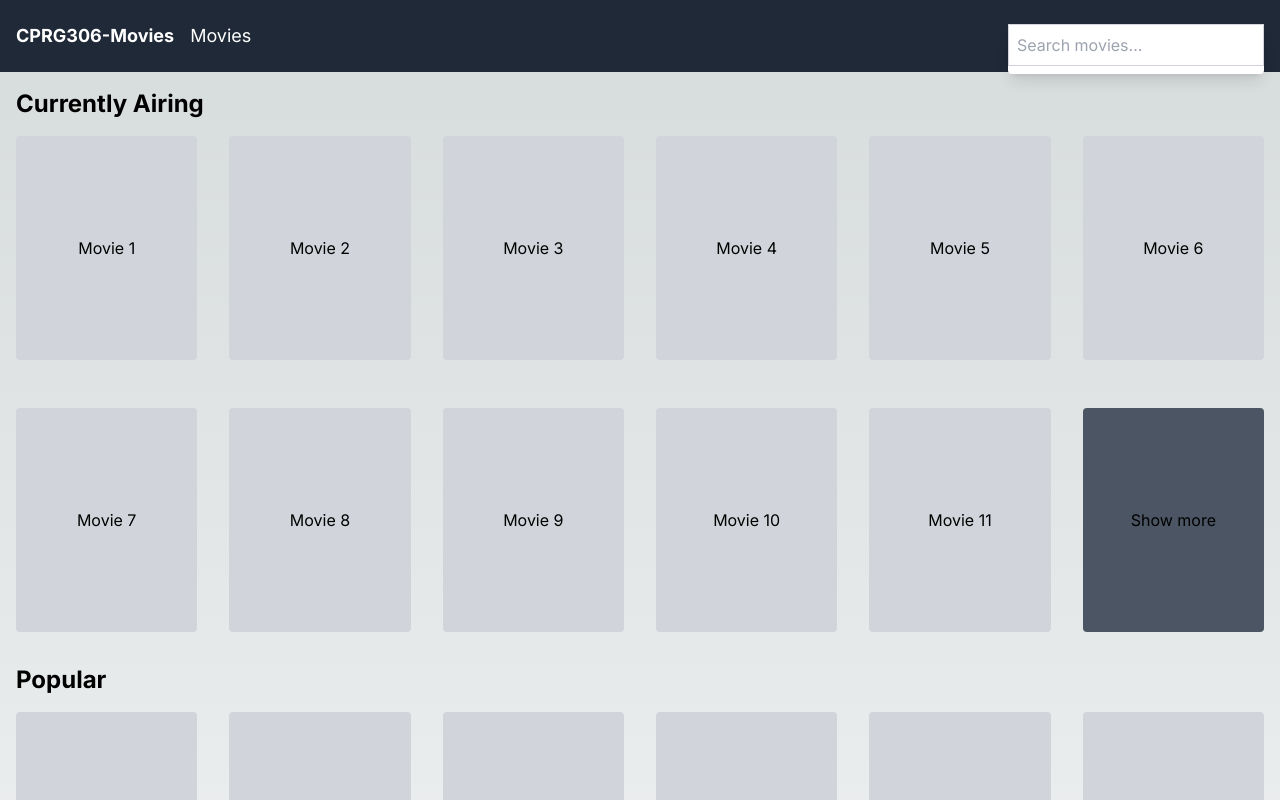
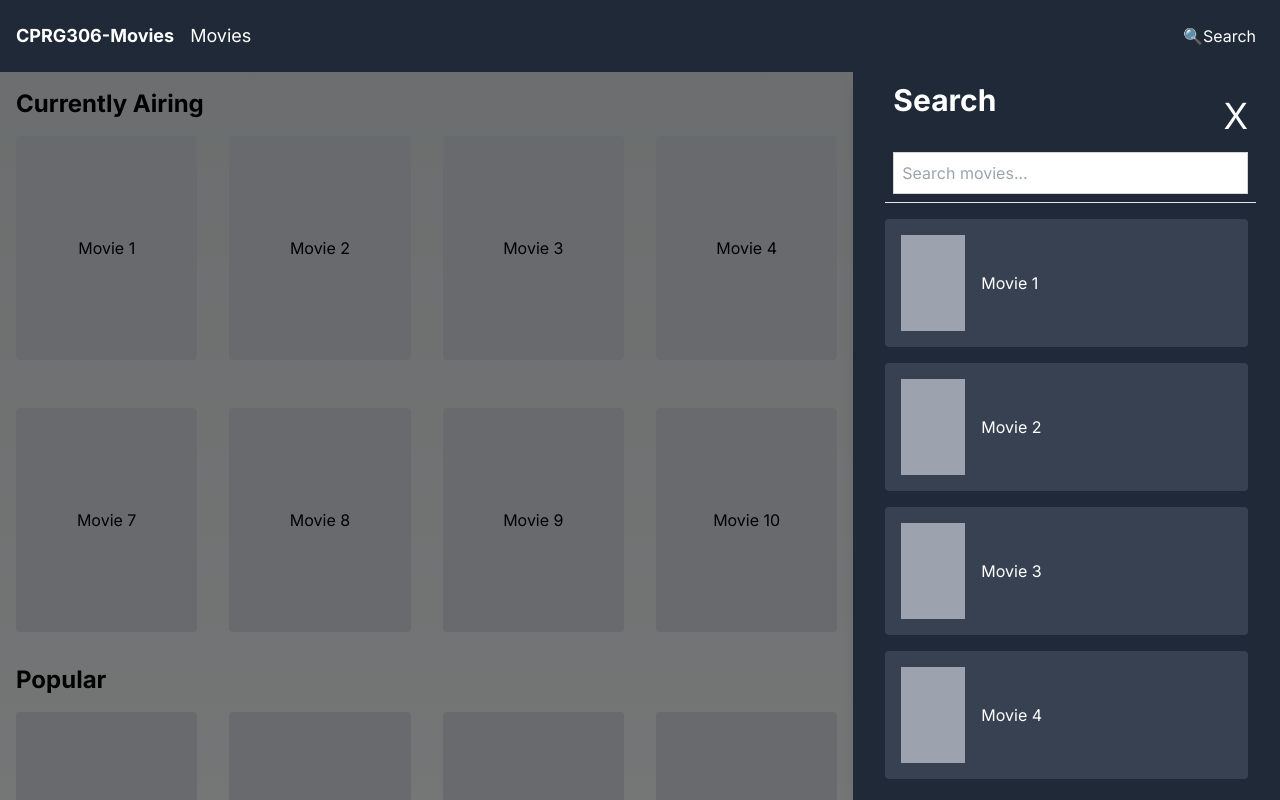
Before and after one commit to johnsvd105/cprg306-movies, a Next.js app: page / in a window 1280 px wide. Both pictures are taken after a click on the button "🔍Search". Shown: the top 800 px of the page. Built offline with nearby package versions, Linux system fonts and the light colour scheme.

Commit message:
search-menu updated
search-menu redone. Still using placeholder values

```diff
--- a/app/components/search-menu.js
+++ b/app/components/search-menu.js
@@ -1,27 +1,59 @@
-import { useState } from 'react';
+import { useState, useEffect } from 'react';
 
 const SearchMenu = () => {
   const [isOpen, setIsOpen] = useState(false);
 
-  const toggleMenu = () => setIsOpen(!isOpen);
+  const toggleMenu = () => {
+    setIsOpen(!isOpen);
+  };
+
+  const closeMenu = () => {
+    setIsOpen(false);
+  };
+
+  // Disable scrolling when the search menu is open
+  useEffect(() => {
+    if (isOpen) {
+      document.body.style.overflow = 'hidden';
+    } else {
+      document.body.style.overflow = 'auto';
+    }
+    return () => {
+      document.body.style.overflow = 'auto';
+    };
+  }, [isOpen]);
 
   return (
     <div className="relative">
       <button onClick={toggleMenu} className="p-2 focus:outline-none">🔍Search</button>
       {isOpen && (
-        <div className="absolute right-0 top-0 w-64 bg-white shadow-lg rounded mt-2">
+        <>
+          <div className="fixed inset-0 top-[72px] bg-black opacity-50 z-40" onClick={closeMenu}></div>
+          <div className="fixed right-0 top-16 w-1/3 mt-2 min-h-screen shadow-lg z-50 bg-gray-800">
+            <div className="flex justify-between items-center p-2">
+              <h2 className="ml-8 text-3xl font-bold mb-4">Search</h2>
+              <button onClick={closeMenu} className="text-white text-4xl mt-4 mr-6">X</button>
+            </div>
+            <div className="flex justify-between items-center p-2 border-b ml-8 mr-6">
               <input
                 type="text"
-            className="border border-gray-300 p-2 w-full"
+                className="border border-gray-300 p-2 w-full text-black"
                 placeholder="Search movies..."
               />
-          <div className="mt-2 max-h-60 overflow-y-auto">
+            </div>
+            <div className="mt-4 max-h-[70vh] overflow-y-auto px-8">
               {/* Dynamic movie results will go here */}
+              {[...Array(6)].map((_, index) => (
+                <div key={index} className="flex items-center mb-4 bg-gray-700 p-4 rounded w-full">
+                  <div className="w-16 h-24 bg-gray-400 mr-4"></div>
+                  <div className="text-white flex-grow">Movie {index + 1}</div>
+                </div>
+              ))}
             </div>
           </div>
+        </>
       )}
     </div>
   );
 };
-
 export default SearchMenu;
```
Also changed, not shown: app/components/footer.js (+1 -0 lines). Lines whose indentation alone changed are shown as unchanged.
